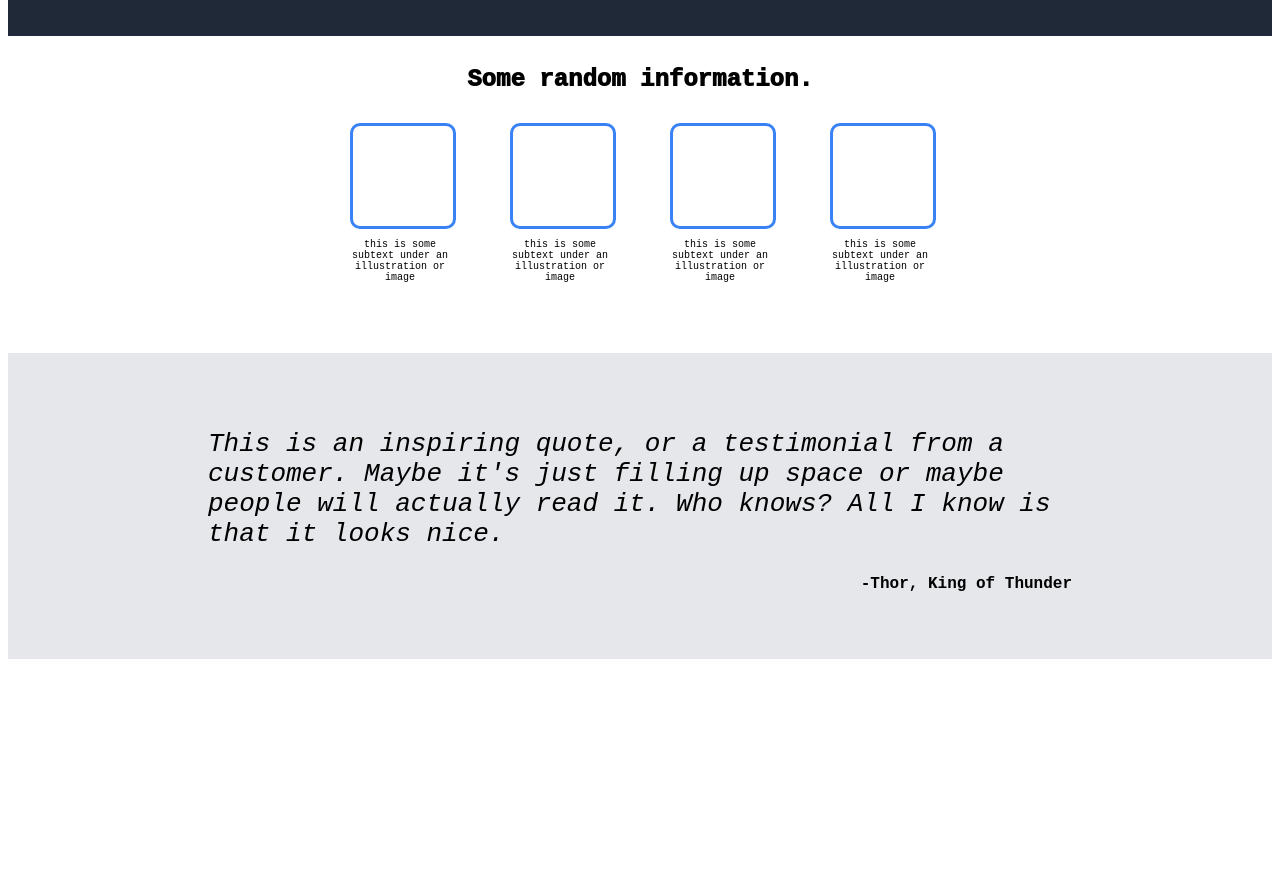
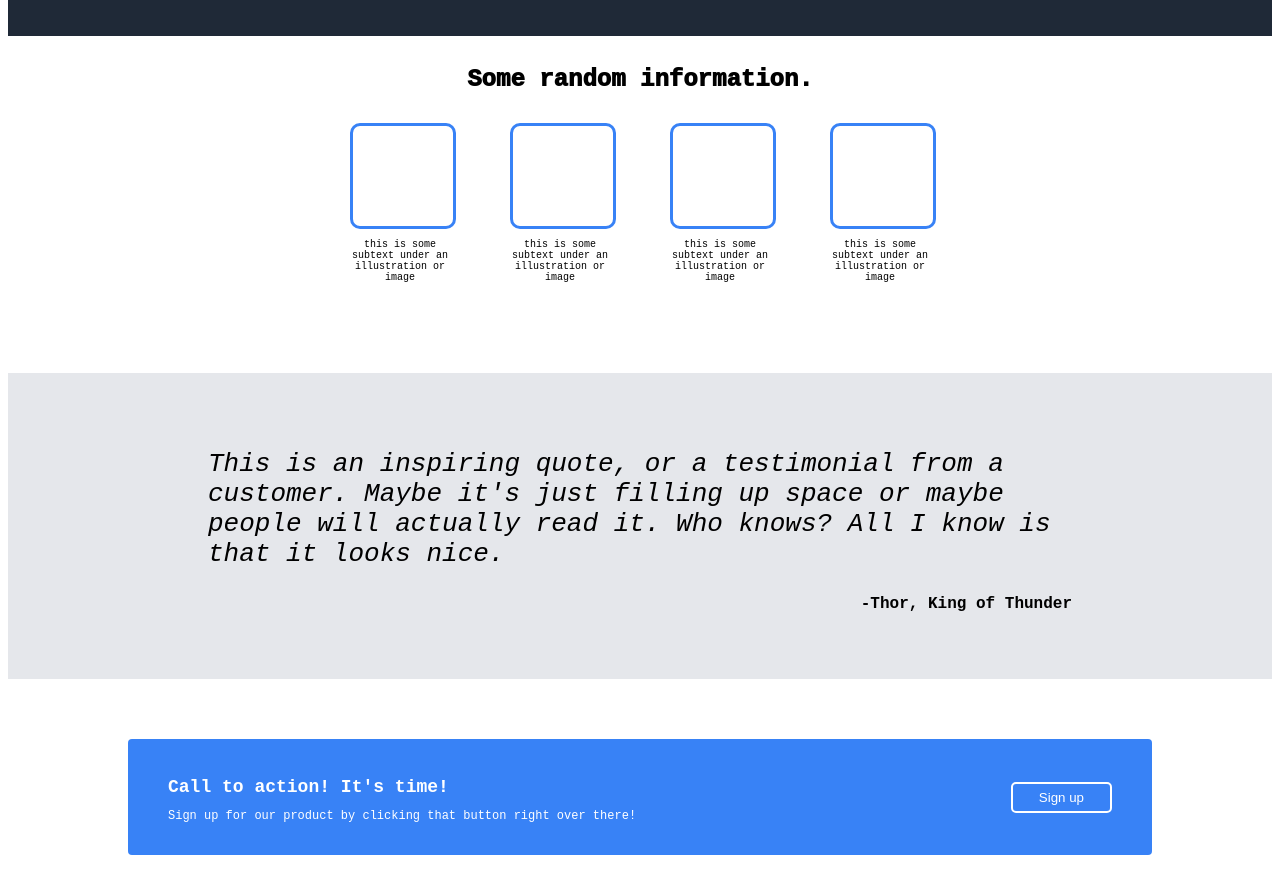
Before and after one commit to KaleemKomal/Landing-Page, a plain HTML site: page index.html in a window 1280 px wide. Shown: the part 360-1254 px from the top of the page. Before the commit the page ends 1027 px from the top, so only its background shows below. Drawn offline with Linux system fonts and the light colour scheme.

Commit message:
Completed Section 4 section 4 css and html has been completed including the button and text with centered div

```diff
--- a/index.html
+++ b/index.html
@@ -58,6 +58,15 @@
         </div>
 
         <div class="four">
+            <div class="blue-box">
+                <div class="blue-box-contents">
+                    <div class="blue-box-text">
+                        <h3 class="action">Call to action! It's time!</h3>
+                        <p>Sign up for our product by clicking that button right over there!</p>
+                    </div>
+                    <button id="sign-up-2" type="button">Sign up</button>
+                </div>
+            </div>
 
         </div>
 
--- a/styles.css
+++ b/styles.css
@@ -1,7 +1,6 @@
 
 .body{
 
-    background-color: red;
 }
 
 
@@ -77,7 +76,7 @@ a{
     display: flex;
     justify-content: center;
     gap: 60px;
-    padding-bottom: 60px;
+    padding-bottom: 80px;
 }
 
 .icon-subtext{
@@ -113,5 +112,43 @@ a{
 }
 
 .four{
-    background-color: #E5E7EB;
+
 }
+
+.blue-box{
+    margin: 60px 120px;
+    background-color: #3882F6;
+    border-radius: 4px;
+}
+
+.blue-box-contents{
+    display: flex;
+    padding: 20px 40px;
+    justify-content: space-between;
+    align-items: center;
+
+}
+
+.blue-box-text{
+    display: flex;
+    flex-direction: column;
+    color: white;
+    font-family:'Courier New', Courier, monospace;
+    font-size: 12px;
+    justify-content: center;
+}
+
+.action{
+    font-size: 18px;
+    font-weight: 700;
+    margin-bottom: 0;
+}
+
+#sign-up-2{
+    color: white;
+    background-color: #3882F6;
+    border-radius: 5px;
+    border-color: white;
+    border-style: solid;
+    padding: 6px 26px;
+}
```
